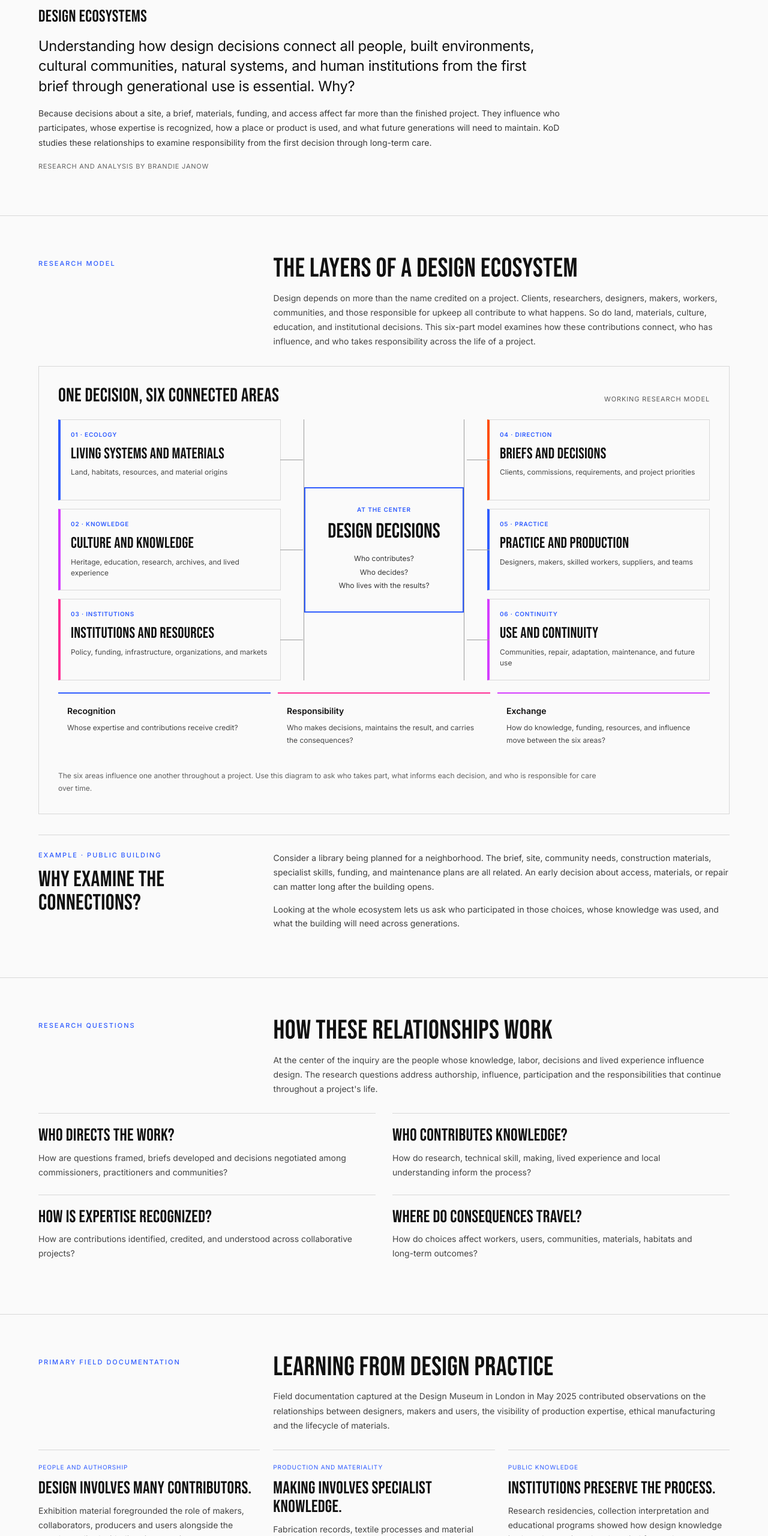
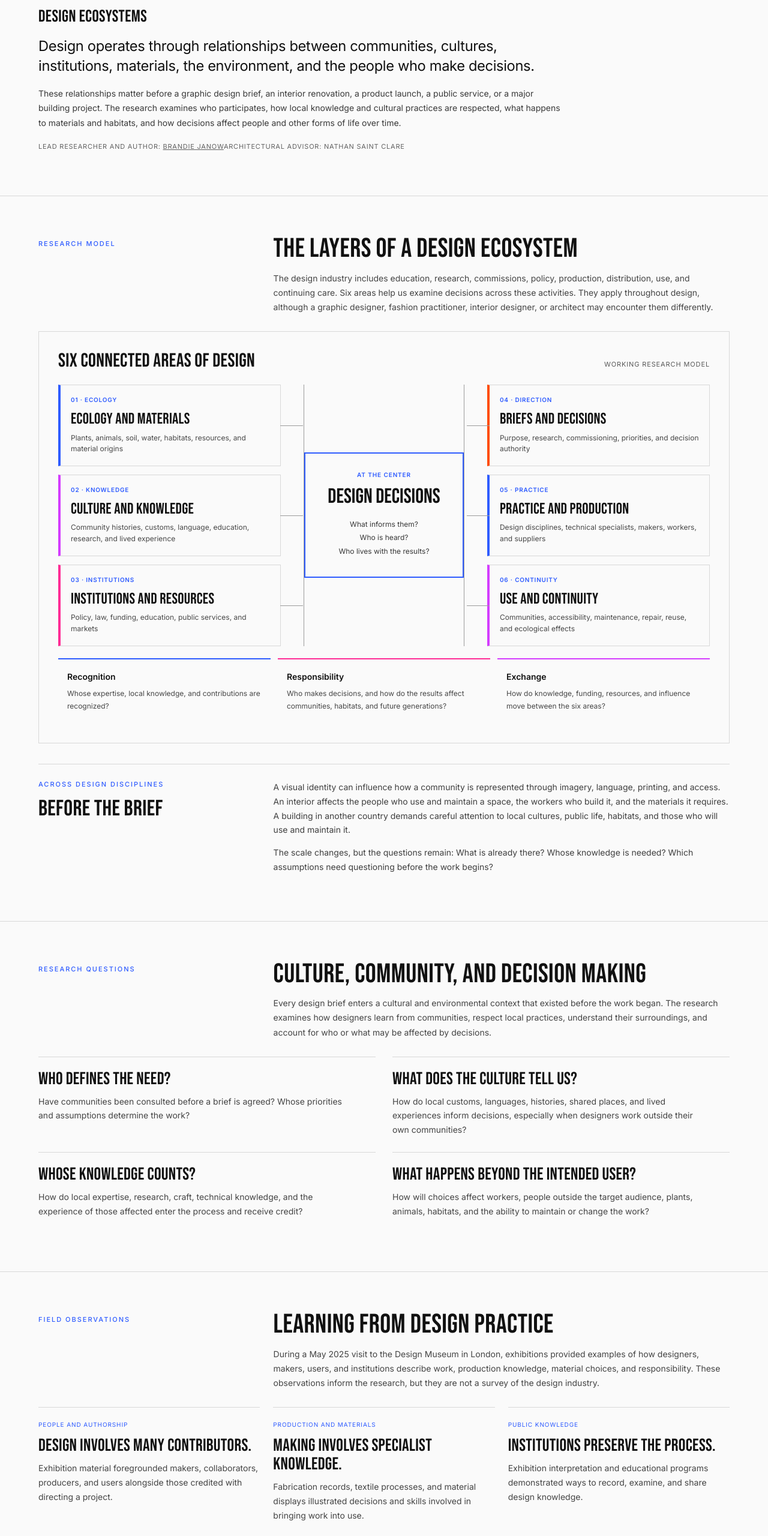
Before and after one commit to brandiejanow/Knowledge-of-Design, a plain HTML site: page design-ecosystems.html in a window 1280 px wide. Shown: the part 240-2800 px from the top of the page at 60% size. Drawn offline with Linux system fonts and the light colour scheme.

Commit message:
Refine Design Ecosystems across fields, cultural context and life centered practice

```diff
--- a/design-ecosystems.html
+++ b/design-ecosystems.html
@@ -3,10 +3,10 @@
 <head>
 <meta charset="utf-8"><meta name="viewport" content="width=device-width,initial-scale=1">
 <link rel="icon" type="image/png" href="assets/favicon.png?v=20261018square">
-<meta name="description" content="Original KoD research investigating the roles, resources and relationships within design ecosystems.">
+<meta name="description" content="KoD research examining communities, cultures, institutions, ecology and the decisions involved across design disciplines.">
 <title>Design Ecosystems | KoD</title>
 <link rel="canonical" href="https://brandiejanow.github.io/Knowledge-of-Design/design-ecosystems.html">
-<link rel="stylesheet" href="styles.css?v=20261018fafafa"><link rel="stylesheet" href="design-ecosystems.css?v=20261018connections">
+<link rel="stylesheet" href="styles.css?v=20261018fafafa"><link rel="stylesheet" href="design-ecosystems.css?v=20261019lifecentric">
 </head>
 <body class="site grad-research kod-ecosystems" id="top">
 <header class="site-nav">
@@ -17,80 +17,82 @@
 <section class="eco-hero">
 <p class="eyebrow">KoD / Ongoing research program</p>
 <h1>Design Ecosystems</h1>
-<p class="eco-deck">Understanding how design decisions connect all people, built environments, cultural communities, natural systems, and human institutions from the first brief through generational use is essential. Why?</p>
-<p class="eco-intro">Because decisions about a site, a brief, materials, funding, and access affect far more than the finished project. They influence who participates, whose expertise is recognized, how a place or product is used, and what future generations will need to maintain. KoD studies these relationships to examine responsibility from the first decision through long-term care.</p>
-<p class="eco-auth">Research and analysis by Brandie Janow</p>
+<p class="eco-deck">Design operates through relationships between communities, cultures, institutions, materials, the environment, and the people who make decisions.</p>
+<p class="eco-intro">These relationships matter before a graphic design brief, an interior renovation, a product launch, a public service, or a major building project. The research examines who participates, how local knowledge and cultural practices are respected, what happens to materials and habitats, and how decisions affect people and other forms of life over time.</p>
+<p class="eco-auth"><span>Lead Researcher and Author: <a href="https://www.brandiejanow.com/">Brandie Janow</a></span><span>Architectural advisor: Nathan Saint Clare</span></p>
 </section>
 
 <section class="eco-section" id="layers">
-<div class="eco-section-head"><p class="eyebrow">Research model</p><div><h2>The layers of a design ecosystem</h2><p>Design depends on more than the name credited on a project. Clients, researchers, designers, makers, workers, communities, and those responsible for upkeep all contribute to what happens. So do land, materials, culture, education, and institutional decisions. This six-part model examines how these contributions connect, who has influence, and who takes responsibility across the life of a project.</p></div></div>
+<div class="eco-section-head"><p class="eyebrow">Research model</p><div><h2>The layers of a design ecosystem</h2><p>The design industry includes education, research, commissions, policy, production, distribution, use, and continuing care. Six areas help us examine decisions across these activities. They apply throughout design, although a graphic designer, fashion practitioner, interior designer, or architect may encounter them differently.</p></div></div>
 <figure class="eco-layer-figure" aria-labelledby="eco-layer-title">
-<div class="eco-layer-top"><h3 id="eco-layer-title">One decision, six connected areas</h3><p>Working research model</p></div>
-<div class="eco-network" role="group" aria-label="Six connected areas of a design ecosystem and the questions at the center">
+<div class="eco-layer-top"><h3 id="eco-layer-title">Six connected areas of design</h3><p>Working research model</p></div>
+<div class="eco-network" role="group" aria-label="Six areas that influence decisions across different fields of design">
 <div class="eco-network-side eco-network-left">
-<div class="eco-network-node"><span class="eco-network-number">01 · Ecology</span><h4>Living systems and materials</h4><p>Land, habitats, resources, and material origins</p></div>
-<div class="eco-network-node"><span class="eco-network-number">02 · Knowledge</span><h4>Culture and knowledge</h4><p>Heritage, education, research, archives, and lived experience</p></div>
-<div class="eco-network-node"><span class="eco-network-number">03 · Institutions</span><h4>Institutions and resources</h4><p>Policy, funding, infrastructure, organizations, and markets</p></div>
+<div class="eco-network-node"><span class="eco-network-number">01 · Ecology</span><h4>Ecology and materials</h4><p>Plants, animals, soil, water, habitats, resources, and material origins</p></div>
+<div class="eco-network-node"><span class="eco-network-number">02 · Knowledge</span><h4>Culture and knowledge</h4><p>Community histories, customs, language, education, research, and lived experience</p></div>
+<div class="eco-network-node"><span class="eco-network-number">03 · Institutions</span><h4>Institutions and resources</h4><p>Policy, law, funding, education, public services, and markets</p></div>
 </div>
 <div class="eco-network-center">
-<div class="eco-network-hub"><span>At the center</span><strong>Design decisions</strong><p>Who contributes?</p><p>Who decides?</p><p>Who lives with the results?</p></div>
+<div class="eco-network-hub"><span>At the center</span><strong>Design decisions</strong><p>What informs them?</p><p>Who is heard?</p><p>Who lives with the results?</p></div>
 </div>
 <div class="eco-network-side eco-network-right">
-<div class="eco-network-node"><span class="eco-network-number">04 · Direction</span><h4>Briefs and decisions</h4><p>Clients, commissions, requirements, and project priorities</p></div>
-<div class="eco-network-node"><span class="eco-network-number">05 · Practice</span><h4>Practice and production</h4><p>Designers, makers, skilled workers, suppliers, and teams</p></div>
-<div class="eco-network-node"><span class="eco-network-number">06 · Continuity</span><h4>Use and continuity</h4><p>Communities, repair, adaptation, maintenance, and future use</p></div>
+<div class="eco-network-node"><span class="eco-network-number">04 · Direction</span><h4>Briefs and decisions</h4><p>Purpose, research, commissioning, priorities, and decision authority</p></div>
+<div class="eco-network-node"><span class="eco-network-number">05 · Practice</span><h4>Practice and production</h4><p>Design disciplines, technical specialists, makers, workers, and suppliers</p></div>
+<div class="eco-network-node"><span class="eco-network-number">06 · Continuity</span><h4>Use and continuity</h4><p>Communities, accessibility, maintenance, repair, reuse, and ecological effects</p></div>
 </div>
 </div>
-<div class="eco-crosscut"><div><b>Recognition</b><span>Whose expertise and contributions receive credit?</span></div><div><b>Responsibility</b><span>Who makes decisions, maintains the result, and carries the consequences?</span></div><div><b>Exchange</b><span>How do knowledge, funding, resources, and influence move between the six areas?</span></div></div>
-<figcaption>The six areas influence one another throughout a project. Use this diagram to ask who takes part, what informs each decision, and who is responsible for care over time.</figcaption>
+<div class="eco-crosscut"><div><b>Recognition</b><span>Whose expertise, local knowledge, and contributions are recognized?</span></div><div><b>Responsibility</b><span>Who makes decisions, and how do the results affect communities, habitats, and future generations?</span></div><div><b>Exchange</b><span>How do knowledge, funding, resources, and influence move between the six areas?</span></div></div>
+
 </figure>
 <div class="eco-project-example">
-<div><p class="eyebrow">Example · Public building</p><h3>Why examine the connections?</h3></div>
-<div><p>Consider a library being planned for a neighborhood. The brief, site, community needs, construction materials, specialist skills, funding, and maintenance plans are all related. An early decision about access, materials, or repair can matter long after the building opens.</p><p>Looking at the whole ecosystem lets us ask who participated in those choices, whose knowledge was used, and what the building will need across generations.</p></div>
+<div><p class="eyebrow">Across design disciplines</p><h3>Before the brief</h3></div>
+<div><p>A visual identity can influence how a community is represented through imagery, language, printing, and access. An interior affects the people who use and maintain a space, the workers who build it, and the materials it requires. A building in another country demands careful attention to local cultures, public life, habitats, and those who will use and maintain it.</p><p>The scale changes, but the questions remain: What is already there? Whose knowledge is needed? Which assumptions need questioning before the work begins?</p></div>
 </div>
 </section>
 
 <section class="eco-section" id="relationships">
-<div class="eco-section-head"><p class="eyebrow">Research questions</p><div><h2>How these relationships work</h2><p>At the center of the inquiry are the people whose knowledge, labor, decisions and lived experience influence design. The research questions address authorship, influence, participation and the responsibilities that continue throughout a project's life.</p></div></div>
+<div class="eco-section-head"><p class="eyebrow">Research questions</p><div><h2>Culture, community, and decision making</h2><p>Every design brief enters a cultural and environmental context that existed before the work began. The research examines how designers learn from communities, respect local practices, understand their surroundings, and account for who or what may be affected by decisions.</p></div></div>
 <div class="eco-question-grid">
-<article><h3>Who directs the work?</h3><p>How are questions framed, briefs developed and decisions negotiated among commissioners, practitioners and communities?</p></article>
-<article><h3>Who contributes knowledge?</h3><p>How do research, technical skill, making, lived experience and local understanding inform the process?</p></article>
-<article><h3>How is expertise recognized?</h3><p>How are contributions identified, credited, and understood across collaborative projects?</p></article>
-<article><h3>Where do consequences travel?</h3><p>How do choices affect workers, users, communities, materials, habitats and long-term outcomes?</p></article>
+<article><h3>Who defines the need?</h3><p>Have communities been consulted before a brief is agreed? Whose priorities and assumptions determine the work?</p></article>
+<article><h3>What does the culture tell us?</h3><p>How do local customs, languages, histories, shared places, and lived experiences inform decisions, especially when designers work outside their own communities?</p></article>
+<article><h3>Whose knowledge counts?</h3><p>How do local expertise, research, craft, technical knowledge, and the experience of those affected enter the process and receive credit?</p></article>
+<article><h3>What happens beyond the intended user?</h3><p>How will choices affect workers, people outside the target audience, plants, animals, habitats, and the ability to maintain or change the work?</p></article>
 </div>
 </section>
 
 <section class="eco-section" id="documentation">
-<div class="eco-section-head"><p class="eyebrow">Primary field documentation</p><div><h2>Learning from design practice</h2><p>Field documentation captured at the Design Museum in London in May 2025 contributed observations on the relationships between designers, makers and users, the visibility of production expertise, ethical manufacturing and the lifecycle of materials.</p></div></div>
+<div class="eco-section-head"><p class="eyebrow">Field observations</p><div><h2>Learning from design practice</h2><p>During a May 2025 visit to the Design Museum in London, exhibitions provided examples of how designers, makers, users, and institutions describe work, production knowledge, material choices, and responsibility. These observations inform the research, but they are not a survey of the design industry.</p></div></div>
 <div class="eco-evidence-grid">
-<article><span>People and authorship</span><h3>Design involves many contributors.</h3><p>Exhibition material foregrounded the role of makers, collaborators, producers and users alongside the people credited with directing a project.</p></article>
-<article><span>Production and materiality</span><h3>Making involves specialist knowledge.</h3><p>Fabrication records, textile processes and material displays revealed the decisions, skills and technical relationships involved in bringing work into use.</p></article>
-<article><span>Public knowledge</span><h3>Institutions preserve the process.</h3><p>Research residencies, collection interpretation and educational programs showed how design knowledge is shared, questioned and carried forward.</p></article>
+<article><span>People and authorship</span><h3>Design involves many contributors.</h3><p>Exhibition material foregrounded makers, collaborators, producers, and users alongside those credited with directing a project.</p></article>
+<article><span>Production and materials</span><h3>Making involves specialist knowledge.</h3><p>Fabrication records, textile processes, and material displays illustrated decisions and skills involved in bringing work into use.</p></article>
+<article><span>Public knowledge</span><h3>Institutions preserve the process.</h3><p>Exhibition interpretation and educational programs demonstrated ways to record, examine, and share design knowledge.</p></article>
 </div>
-<p class="eco-caption">Primary visual field documentation: Design Museum, London, May 2025. Observations have been organized within the ongoing KoD research archive.</p>
 </section>
 
 <section class="eco-section" id="lifecycle">
-<div class="eco-section-head"><p class="eyebrow">Life-centric research</p><div><h2>Design across its whole life</h2><p>The layered model brings material origins, labor, use, maintenance and ecological effects into one research perspective. It creates a basis for examining responsibility across time and across the people and living systems connected to a design.</p></div></div>
+<div class="eco-section-head"><p class="eyebrow">Life-centric research</p><div><h2>Design for more than people</h2>
+<p>One reason for establishing KoD was a concern about the limits of human-centered design. Design decisions influence more than the intended users. They affect land, water, plants, animals, habitats, and the conditions other species need to live. Life-centered research asks designers to consider these effects at the start, not only after work is finished.</p>
+<p>In a 2018 scientific estimate, humans accounted for approximately 0.01% of Earth&#39;s total biomass measured by carbon mass, despite the extensive ecological effects of human activity. That percentage measures biomass, not numbers of species or individuals. <a href="https://doi.org/10.1073/pnas.1711842115" target="_blank" rel="noopener">Bar-On, Phillips and Milo, PNAS (2018)</a>.</p>
+<p>Biodesign is one approach that connects design and biology, including work with organisms such as fungi, algae, and bacteria. Other approaches examine biodiversity, habitat health, material choices, and how places and products affect life beyond their intended human users. <a href="https://www.ucdavis.edu/magazine/what-is-biodesign" target="_blank" rel="noopener">UC Davis, What Is Biodesign? (2021)</a>.</p></div></div>
 <figure class="eco-cycle" aria-labelledby="cycle-title">
-<h3 id="cycle-title">A connected material and social lifecycle</h3>
+<h3 id="cycle-title">Material, social, and ecological effects over time</h3>
 <div class="eco-cycle-track" aria-label="Four related phases from sourcing and making to use and continuation">
-<div><span>Source</span><p>Ecology, materials, extraction and origin</p></div>
-<div><span>Make</span><p>Skills, work, collaboration and production</p></div>
-<div><span>Use</span><p>People, buildings, upkeep and maintenance</p></div>
-<div><span>Continue</span><p>Repair, reuse, recovery and habitat effects</p></div>
+<div><span>Source</span><p>Ecology, materials, extraction, and origin</p></div>
+<div><span>Make</span><p>Skills, work, collaboration, and production</p></div>
+<div><span>Use</span><p>People, buildings, upkeep, and maintenance</p></div>
+<div><span>Continue</span><p>Repair, reuse, recovery, and habitat effects</p></div>
 </div>
-<figcaption>The lifecycle provides a connected set of questions for material, social and ecological inquiry.</figcaption>
+<figcaption>The stages help examine production, use, maintenance, and ecological effects. They do not describe one required process for every design discipline.</figcaption>
 </figure>
 </section>
 
 <section class="eco-section" id="next">
-<div class="eco-section-head"><p class="eyebrow">Continuing inquiry</p><div><h2>Where the research is developing</h2><p>The next phase brings the layered model into project documentation and comparative studies. It will examine how responsibilities are distributed, how communities influence outcomes, and how contributions are represented in records of design work.</p></div></div>
+<div class="eco-section-head"><p class="eyebrow">Applying the research</p><div><h2>Using the model across design</h2><p>The six areas offer a way to examine existing design practices, write more informed briefs, teach design methods, and review decisions. They apply across the industry, not just within one type of project.</p></div></div>
 <div class="eco-next">
-<div><h3>Map participation</h3><p>Compare contributors and decision pathways across different types of design practice.</p></div>
-<div><h3>Trace authorship</h3><p>Examine project credits, production records and the roles through which expertise becomes visible.</p></div>
-<div><h3>Follow influence</h3><p>Study how research, engagement and feedback affect briefs and subsequent decisions.</p></div>
-<div><h3>Study consequences</h3><p>Connect material lifecycles, work, use and ecological effects within selected cases.</p></div>
+<div><h3>Education and research</h3><p>Study how designers learn about culture, local knowledge, ecology, technical work, and consequences of decisions.</p></div>
+<div><h3>Before commissioning</h3><p>Ask whose needs define a brief, which communities should participate, and what environmental responsibilities come with the work.</p></div>
+<div><h3>Across design practice</h3><p>Use the six areas to compare graphic design, fashion, products, interiors, services, architecture, and other disciplines.</p></div>
+<div><h3>After delivery</h3><p>Examine use, repair, unintended effects, accessibility, habitat impacts, and responsibility when conditions change.</p></div>
 </div>
 </section>
 </main></div>
```
